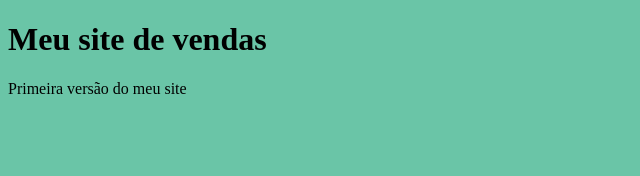
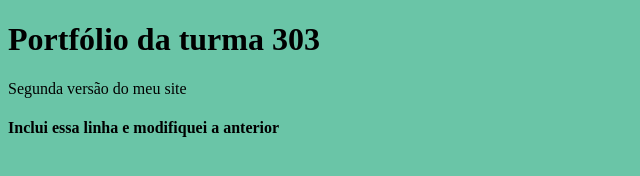
Before and after one commit to Camille-Venturi/DS, a plain HTML site: page index.html in a window 1280 px wide. Shown: the whole page, without its empty margins (0-640 px from the left). Drawn offline with Linux system fonts and the light colour scheme.

Commit message:
Desenvolvimento de Sistema - modificado

```diff
--- a/index.html
+++ b/index.html
@@ -6,7 +6,8 @@
     <title>Document</title>
 </head>
 <body style="background-color: rgb(106, 197, 167);">
-    <h1>Meu site de vendas</h1>
-    <p>Primeira versão do meu site</p>
+    <h1>Portfólio da turma 303</h1>
+    <p>Segunda versão do meu site</p>
+    <h4>Inclui essa linha e modifiquei a anterior</h4>
 </body>
 </html>
```
